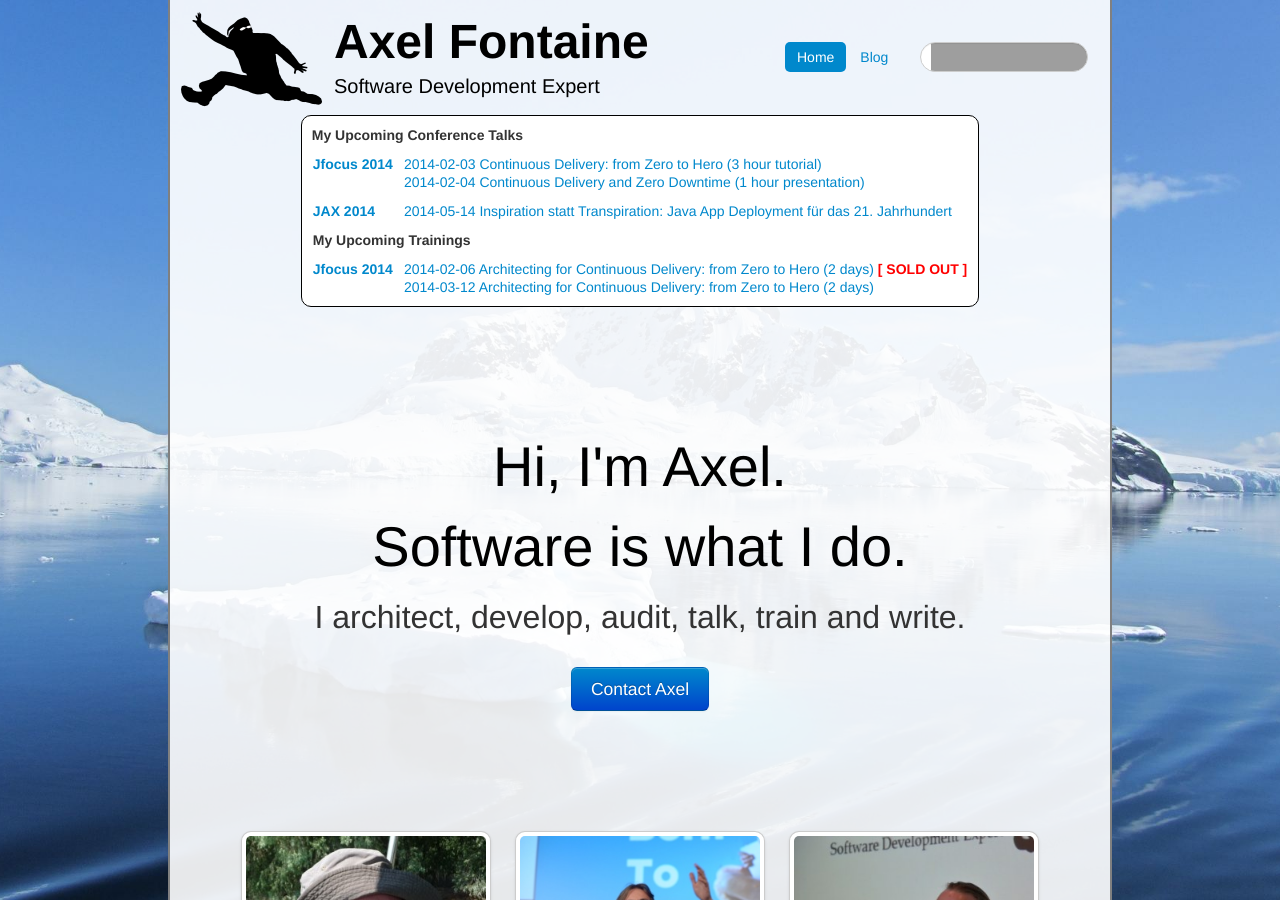
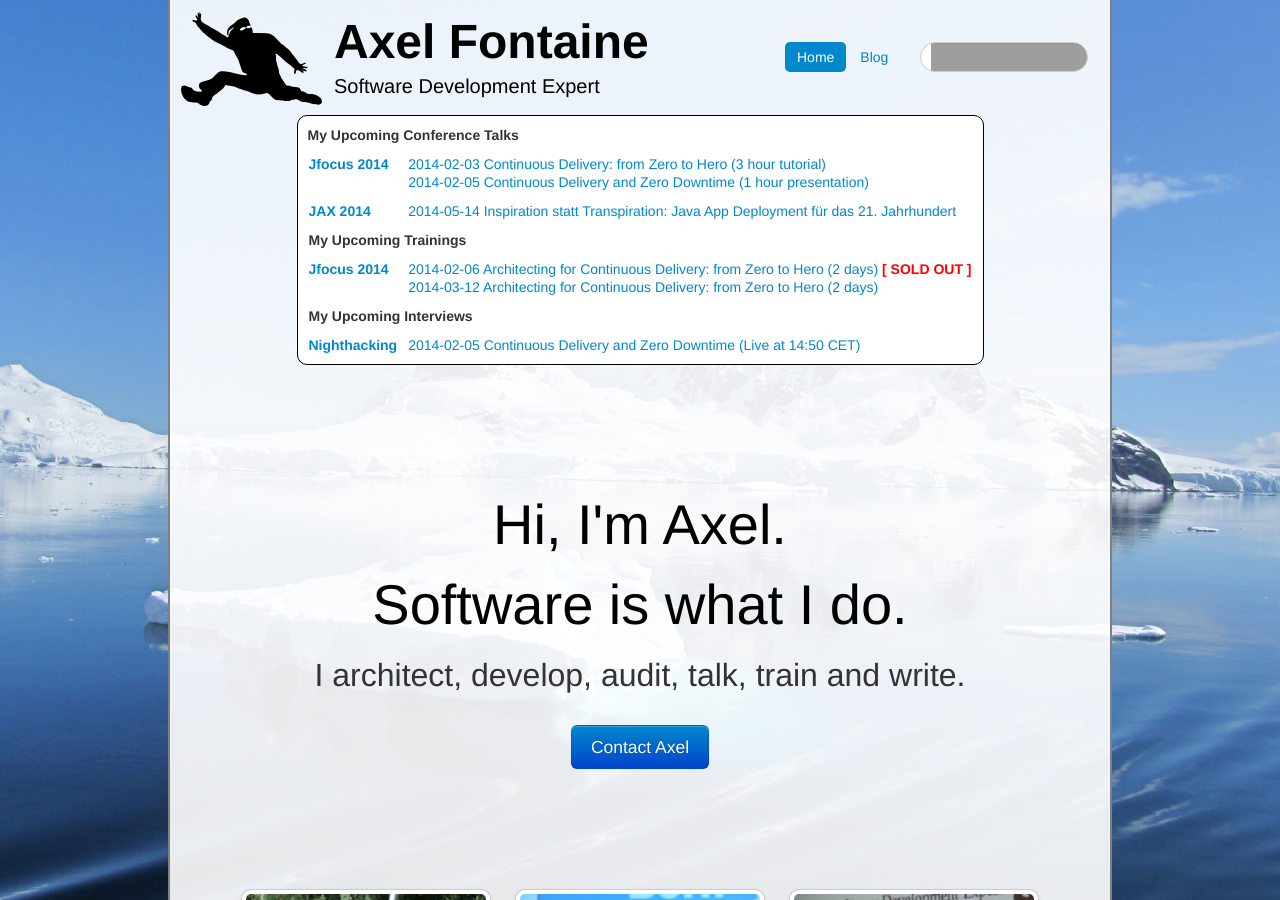
Before and after one commit to axelfontaine/axelfontaine.com, a Jekyll site: the page built from index.html, in a window 1280 px wide and 900 px high. Built offline with Jekyll 4.4.1, drawn with Linux system fonts in a browser that asks for light colours; comment, search, counter and statistics services are not loaded; grey boxes are pictures that could not be loaded.

Commit message:
Added nighthacking interview

```diff
--- a/index.html
+++ b/index.html
@@ -12,7 +12,7 @@ pill: home
             <td><a href="http://www.jfokus.se/jfokus/talks.jsp">Jfocus 2014</a></td>
             <td>
                 <a href="http://www.jfokus.se/jfokus/talks.jsp#ContinuousDelivery%3Af">2014-02-03 Continuous Delivery: from Zero to Hero (3 hour tutorial)</a><br/>
-                <a href="http://www.jfokus.se/jfokus/talks.jsp#ContinuousDeliveryan">2014-02-04 Continuous Delivery and Zero Downtime (1 hour presentation)</a><br/>
+                <a href="http://www.jfokus.se/jfokus/talks.jsp#ContinuousDeliveryan">2014-02-05 Continuous Delivery and Zero Downtime (1 hour presentation)</a><br/>
             </td>
         </tr>
         <tr>
@@ -29,6 +29,15 @@ pill: home
             <td>
                 <a href="http://www.jfokus.se/jfokus/training.jsp">2014-02-06 Architecting for Continuous Delivery: from Zero to Hero (2 days)</a> <span class="soldout">[ SOLD OUT ]</span><br/>
                 <a href="http://www.jfokus.se/jfokus/training.jsp">2014-03-12 Architecting for Continuous Delivery: from Zero to Hero (2 days)</a><br/>
+            </td>
+        </tr>
+        <tr>
+            <td colspan="2"><strong>My Upcoming Interviews</strong></td>
+        </tr>
+        <tr>
+            <td><a href="http://nighthacking.com/events/continuous-delivery-and-zero-downtime/">Nighthacking</a></td>
+            <td>
+                <a href="http://nighthacking.com/events/continuous-delivery-and-zero-downtime/">2014-02-05 Continuous Delivery and Zero Downtime (Live at 14:50 CET)</a><br/>
             </td>
         </tr>
     </table>
```
